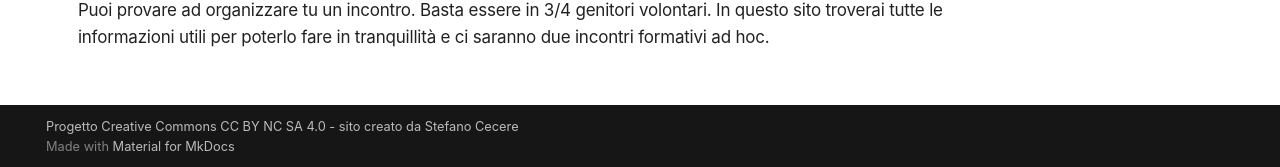
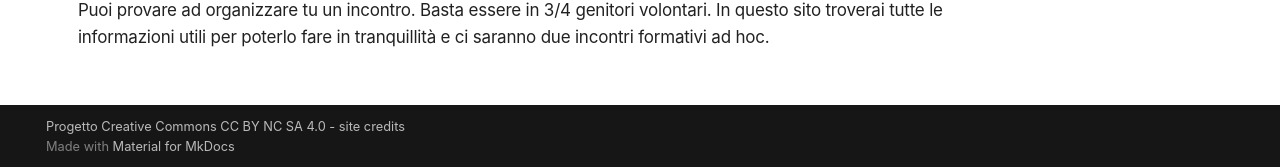
Before and after one commit to ingiococonpapa/ingiococonpapa.github.io, an MkDocs documentation site: the page built from docs/index.md, in a window 1280 px wide and 900 px high, scrolled down 7970 px. Shown: the part 730-897 px from the top of the window. Built offline with MkDocs 1.6.1 and Material for MkDocs 9.7.7, drawn with Linux system fonts in a browser that asks for light colours; comment, search, counter and statistics services are not loaded.

Commit message:
site credits

```diff
--- a/mkdocs.yml
+++ b/mkdocs.yml
@@ -3,7 +3,7 @@ site_url: https://ingiococonpapa.github.io
 site_author: Stefano Cecere
 site_description: Giornata di gioco e sensibilizzazione rivolta a bambini e ragazzi dai 5 al 18 anni
 
-copyright: Progetto Creative Commons CC BY NC SA 4.0 - sito creato da <a href="https://linktr.ee/cecere">Stefano Cecere</a>
+copyright: Progetto Creative Commons CC BY NC SA 4.0 - <a href="https://linktr.ee/cecere">site credits</a>
 
 theme:
   name: material
```
